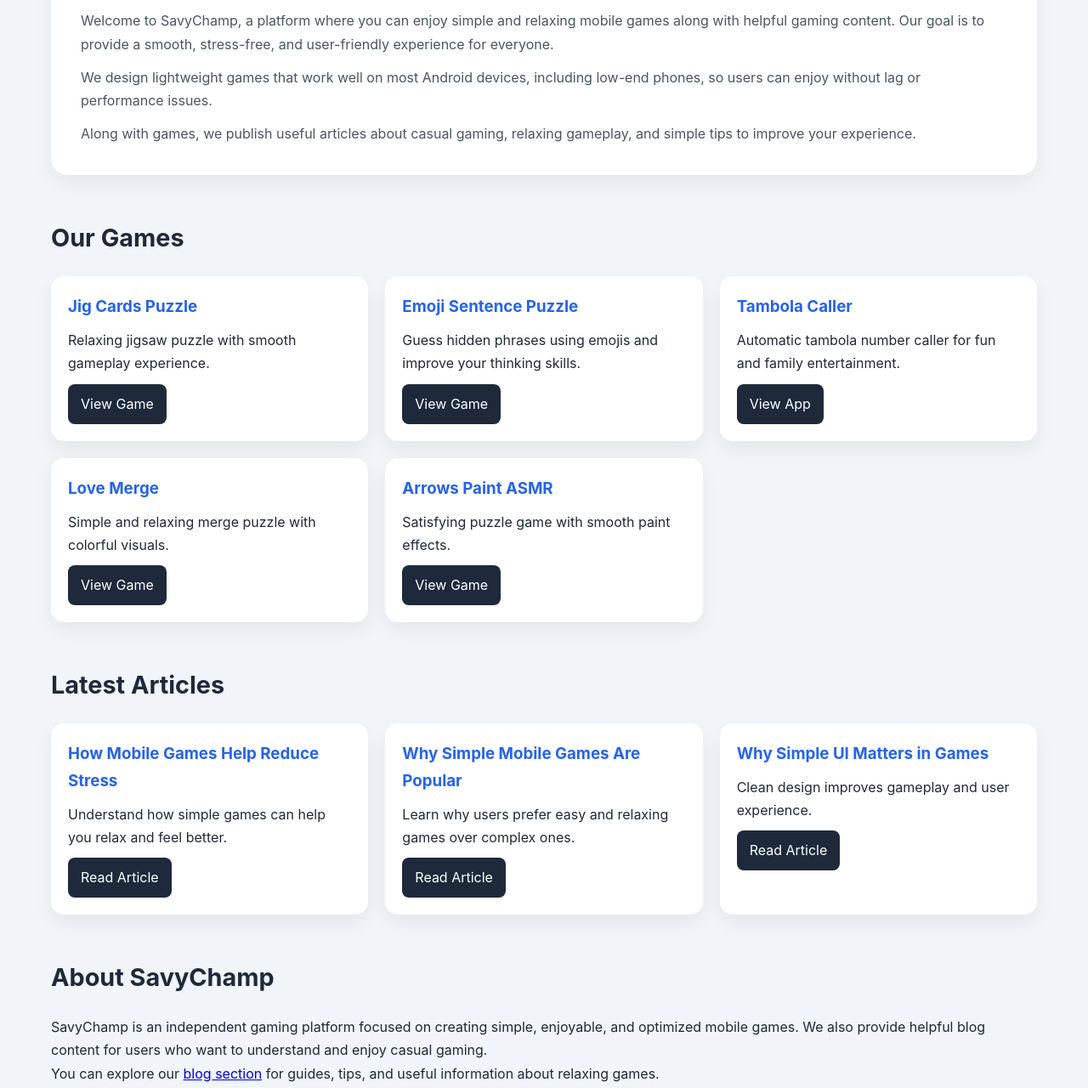
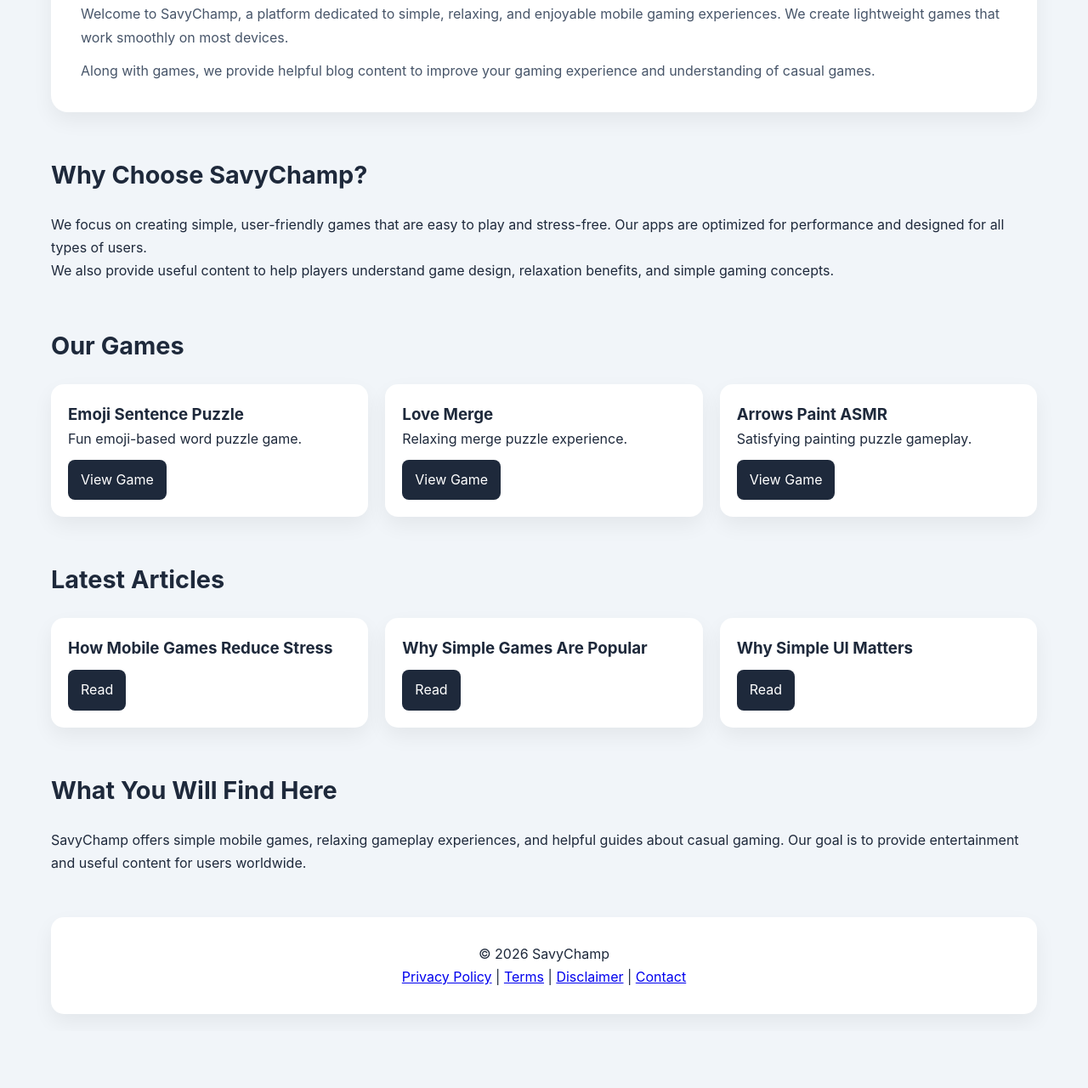
Before and after one commit to HappyCasual/savychamp.github.io, a plain HTML site: page index.html in a window 1280 px wide. Shown: the part 156-1436 px from the top of the page at 85% size. After the commit the page ends 1369 px from the top, so only its background shows below. Drawn offline with Linux system fonts and the light colour scheme.

Commit message:
Update index.html

```diff
--- a/index.html
+++ b/index.html
@@ -6,7 +6,7 @@
 
 <title>SavyChamp - Relaxing Games & Casual Gaming Guides</title>
 
-<meta name="description" content="Play relaxing mobile games and read helpful gaming guides. SavyChamp offers simple games and useful content for casual players.">
+<meta name="description" content="Play relaxing mobile games and explore helpful gaming guides. SavyChamp offers simple, smooth, and stress-free gaming experiences.">
 
 <style>
 :root{
@@ -77,10 +77,6 @@ header{
     font-weight:600;
 }
 
-.hero{
-    margin-top:20px;
-}
-
 .hero p{
     margin-top:12px;
     color:var(--text);
@@ -106,16 +102,6 @@ section{
     padding:20px;
     border-radius:15px;
     box-shadow:var(--shadow);
-    transition:0.3s;
-}
-
-.card:hover{
-    transform:translateY(-5px);
-}
-
-.card h3{
-    color:var(--primary);
-    margin-bottom:10px;
 }
 
 .btn{
@@ -126,10 +112,6 @@ section{
     padding:10px 15px;
     border-radius:8px;
     text-decoration:none;
-}
-
-.btn:hover{
-    background:var(--primary);
 }
 
 footer{
@@ -170,23 +152,36 @@ footer{
 <div class="hero">
 
 <p>
-Welcome to SavyChamp, a platform where you can enjoy simple and relaxing mobile games along with helpful gaming content.
-Our goal is to provide a smooth, stress-free, and user-friendly experience for everyone.
+Welcome to SavyChamp, a platform dedicated to simple, relaxing, and enjoyable mobile gaming experiences.
+We create lightweight games that work smoothly on most devices.
 </p>
 
 <p>
-We design lightweight games that work well on most Android devices, including low-end phones, so users can enjoy without lag or performance issues.
-</p>
-
-<p>
-Along with games, we publish useful articles about casual gaming, relaxing gameplay, and simple tips to improve your experience.
+Along with games, we provide helpful blog content to improve your gaming experience and understanding of casual games.
 </p>
 
 </div>
 
 </header>
 
-<!-- GAMES SECTION -->
+<!-- WHY CHOOSE -->
+
+<section>
+
+<h2 class="section-title">Why Choose SavyChamp?</h2>
+
+<p>
+We focus on creating simple, user-friendly games that are easy to play and stress-free.
+Our apps are optimized for performance and designed for all types of users.
+</p>
+
+<p>
+We also provide useful content to help players understand game design, relaxation benefits, and simple gaming concepts.
+</p>
+
+</section>
+
+<!-- GAMES -->
 
 <section>
 
@@ -195,32 +190,20 @@ Along with games, we publish useful articles about casual gaming, relaxing gamep
 <div class="app-grid">
 
 <div class="card">
-<h3>Jig Cards Puzzle</h3>
-<p>Relaxing jigsaw puzzle with smooth gameplay experience.</p>
-<a href="jig-cards.html" class="btn">View Game</a>
-</div>
-
-<div class="card">
 <h3>Emoji Sentence Puzzle</h3>
-<p>Guess hidden phrases using emojis and improve your thinking skills.</p>
+<p>Fun emoji-based word puzzle game.</p>
 <a href="emoji-sentence.html" class="btn">View Game</a>
 </div>
 
 <div class="card">
-<h3>Tambola Caller</h3>
-<p>Automatic tambola number caller for fun and family entertainment.</p>
-<a href="tamcall.html" class="btn">View App</a>
-</div>
-
-<div class="card">
 <h3>Love Merge</h3>
-<p>Simple and relaxing merge puzzle with colorful visuals.</p>
+<p>Relaxing merge puzzle experience.</p>
 <a href="love-merge.html" class="btn">View Game</a>
 </div>
 
 <div class="card">
 <h3>Arrows Paint ASMR</h3>
-<p>Satisfying puzzle game with smooth paint effects.</p>
+<p>Satisfying painting puzzle gameplay.</p>
 <a href="arrows-paint.html" class="btn">View Game</a>
 </div>
 
@@ -228,7 +211,7 @@ Along with games, we publish useful articles about casual gaming, relaxing gamep
 
 </section>
 
-<!-- BLOG SECTION (VERY IMPORTANT) -->
+<!-- BLOG -->
 
 <section>
 
@@ -237,45 +220,36 @@ Along with games, we publish useful articles about casual gaming, relaxing gamep
 <div class="app-grid">
 
 <div class="card">
-<h3>How Mobile Games Help Reduce Stress</h3>
-<p>Understand how simple games can help you relax and feel better.</p>
-<a href="blog-how-mobile-games-reduce-stress.html" class="btn">Read Article</a>
+<h3>How Mobile Games Reduce Stress</h3>
+<a href="blog-how-mobile-games-reduce-stress.html" class="btn">Read</a>
 </div>
 
 <div class="card">
-<h3>Why Simple Mobile Games Are Popular</h3>
-<p>Learn why users prefer easy and relaxing games over complex ones.</p>
-<a href="blog-simple-mobile-games-popular.html" class="btn">Read Article</a>
+<h3>Why Simple Games Are Popular</h3>
+<a href="blog-simple-mobile-games-popular.html" class="btn">Read</a>
 </div>
 
 <div class="card">
-<h3>Why Simple UI Matters in Games</h3>
-<p>Clean design improves gameplay and user experience.</p>
-<a href="blog-why-simple-ui-matters.html" class="btn">Read Article</a>
+<h3>Why Simple UI Matters</h3>
+<a href="blog-why-simple-ui-matters.html" class="btn">Read</a>
 </div>
 
 </div>
 
 </section>
 
-<!-- ABOUT SECTION -->
+<!-- FINAL SEO SECTION -->
 
 <section>
 
-<h2 class="section-title">About SavyChamp</h2>
+<h2 class="section-title">What You Will Find Here</h2>
 
 <p>
-SavyChamp is an independent gaming platform focused on creating simple, enjoyable, and optimized mobile games.
-We also provide helpful blog content for users who want to understand and enjoy casual gaming.
-</p>
-
-<p>
-You can explore our <a href="blog.html">blog section</a> for guides, tips, and useful information about relaxing games.
+SavyChamp offers simple mobile games, relaxing gameplay experiences, and helpful guides about casual gaming.
+Our goal is to provide entertainment and useful content for users worldwide.
 </p>
 
 </section>
-
-<!-- FOOTER -->
 
 <footer>
 
```
